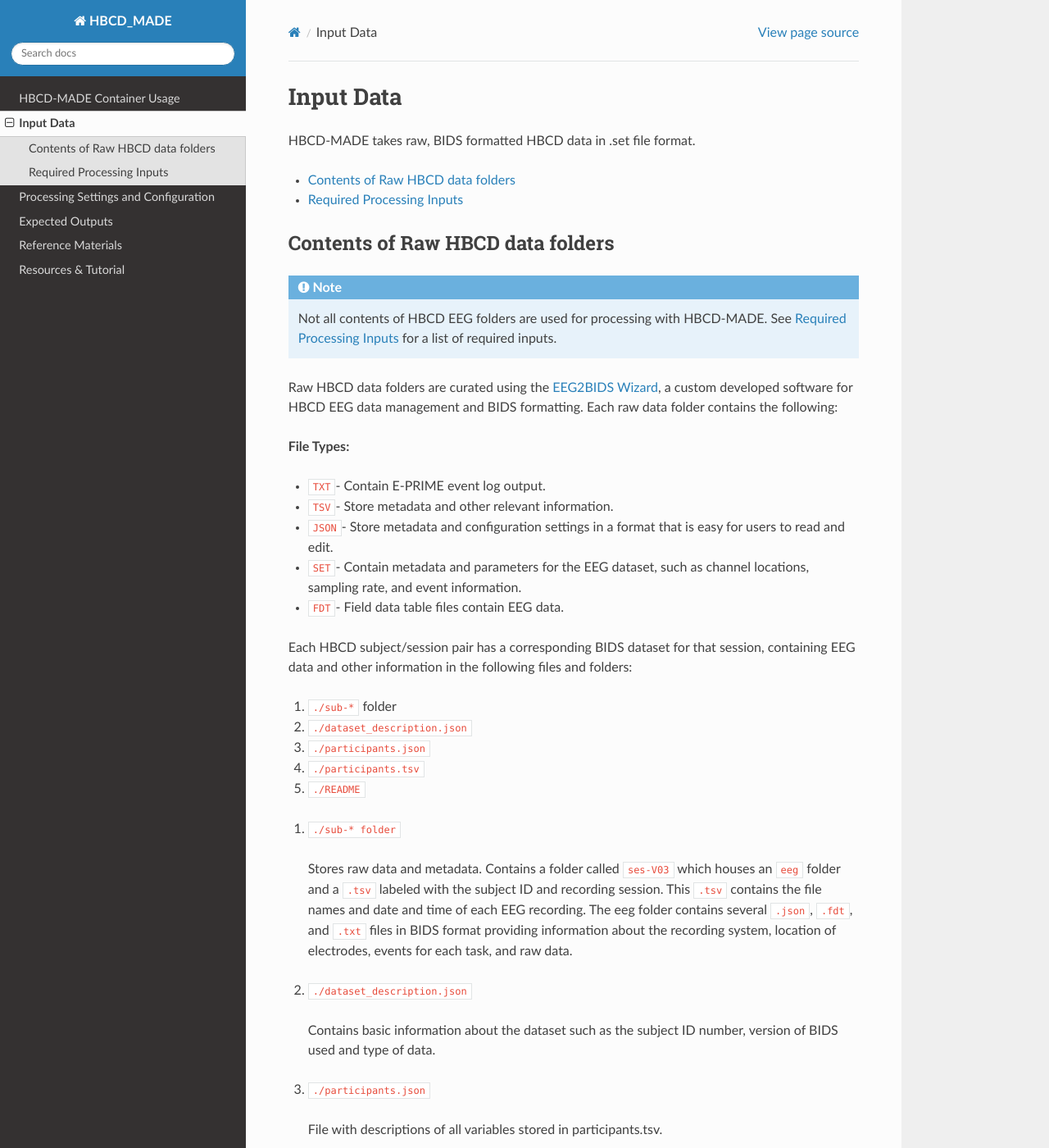
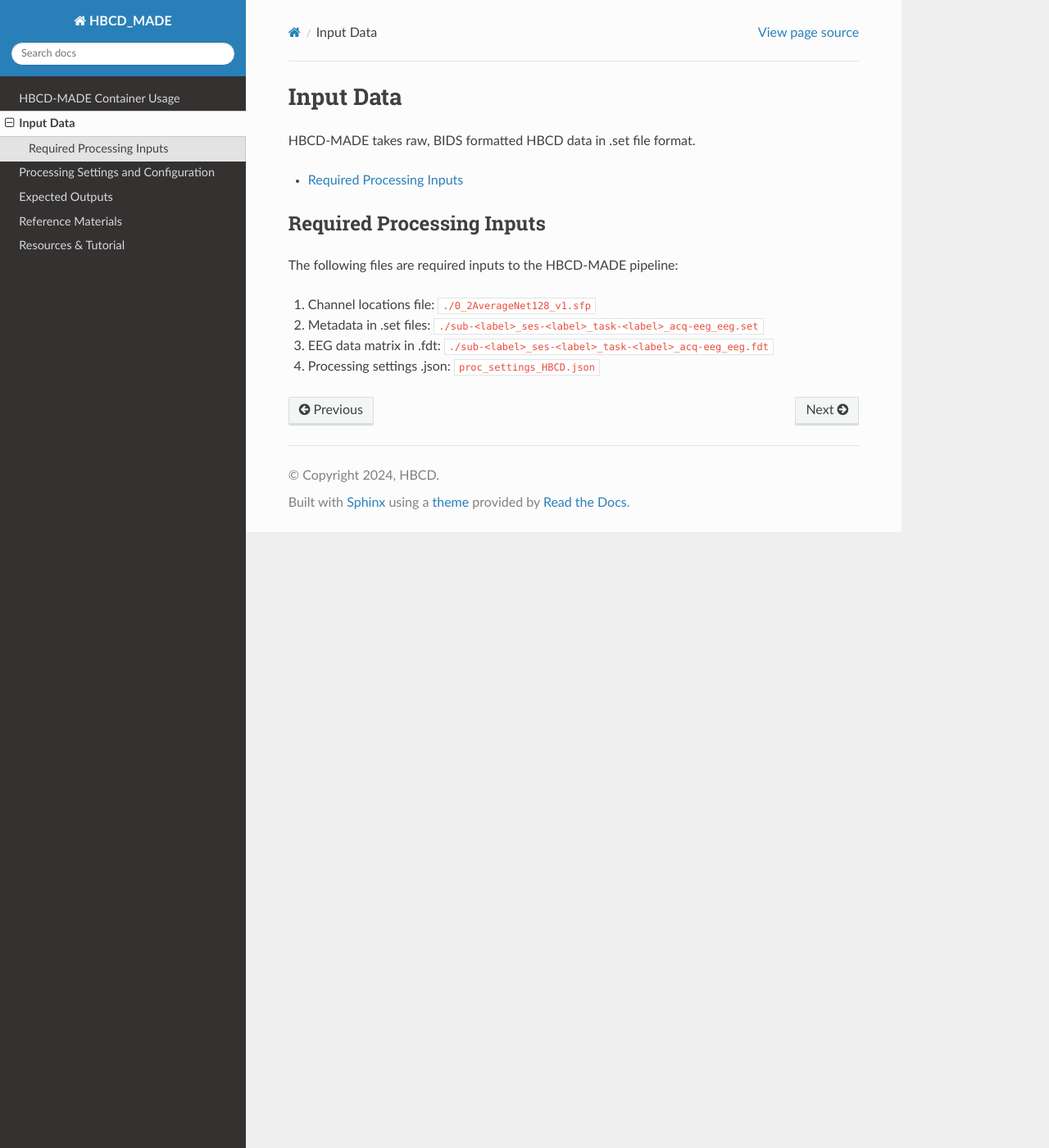
Before and after one commit to DCAN-Labs/HBCD-MADE, a Sphinx documentation site: the page built from docs/source/data_requirements.rst, in a window 1280 px wide and 1400 px high. Shown: the whole window at 82% size. Built offline with Sphinx 7.4.7 and the Read the Docs theme 3.1.0, drawn with Linux system fonts in a browser that asks for light colours; pages that are not in the unit, such as notebooks, are missing from menus; some of the changed text lies outside the part shown.

Commit message:
remove description of raw BIDS files - should instead point to central HBCD Docs page

```diff
--- a/docs/source/data_requirements.rst
+++ b/docs/source/data_requirements.rst
@@ -4,55 +4,7 @@ Input Data
 
 HBCD-MADE takes raw, BIDS formatted HBCD data in .set file format.
 
-- :ref:`Contents of Raw HBCD data folders <./data_contents>`
-
 - :ref:`Required Processing Inputs <./required_inputs>`
-
-.. _./data_contents:
-
-Contents of Raw HBCD data folders
-----------------------------------
-
-.. note:: Not all contents of HBCD EEG folders are used for processing with HBCD-MADE. See :ref:`Required Processing Inputs <./required_inputs>` for a list of required inputs.
-
-Raw HBCD data folders are curated using the `EEG2BIDS Wizard <https://hbcd-docs.readthedocs.io/en/latest/datacuration/eeg/#eeg2bids-wizard-details>`_, a custom developed software for HBCD EEG data management and BIDS formatting. Each raw data folder contains the following:
-
-**File Types:**
-
-- ``TXT``- Contain E-PRIME event log output.
-- ``TSV``- Store metadata and other relevant information.
-- ``JSON``- Store metadata and configuration settings in a format that is easy for users to read and edit.
-- ``SET``- Contain metadata and parameters for the EEG dataset, such as channel locations, sampling rate, and event information.
-- ``FDT``- Field data table files contain EEG data.
-
-
-Each HBCD subject/session pair has a corresponding BIDS dataset for that session, containing EEG data and other information in the following files and folders:
-
-(1)	``./sub-*`` folder
-(2)	``./dataset_description.json``
-(3)	``./participants.json``
-(4)	``./participants.tsv``
-(5)	``./README``
-
-1. ``./sub-* folder``
-
-  Stores raw data and metadata. Contains a folder called ``ses-V03`` which houses an ``eeg`` folder and a ``.tsv`` labeled with the subject ID and recording session. This ``.tsv`` contains the file names and date and time of each EEG recording. The eeg folder contains several ``.json``, ``.fdt``, and ``.txt`` files in BIDS format providing information about the recording system, location of electrodes, events for each task, and raw data.
-
-2. ``./dataset_description.json``
-
-  Contains basic information about the dataset such as the subject ID number, version of BIDS used and type of data.
-
-3. ``./participants.json``
-
-  File with descriptions of all variables stored in participants.tsv.
-
-4. ``./participants.tsv``
-
-  Lists basic information about the participant such as the ID and study site where the data were collected.
-
-5. ``./README``
-
-  Provides references and information about BIDS formatting.
 
 
 .. _./required_inputs:
```
